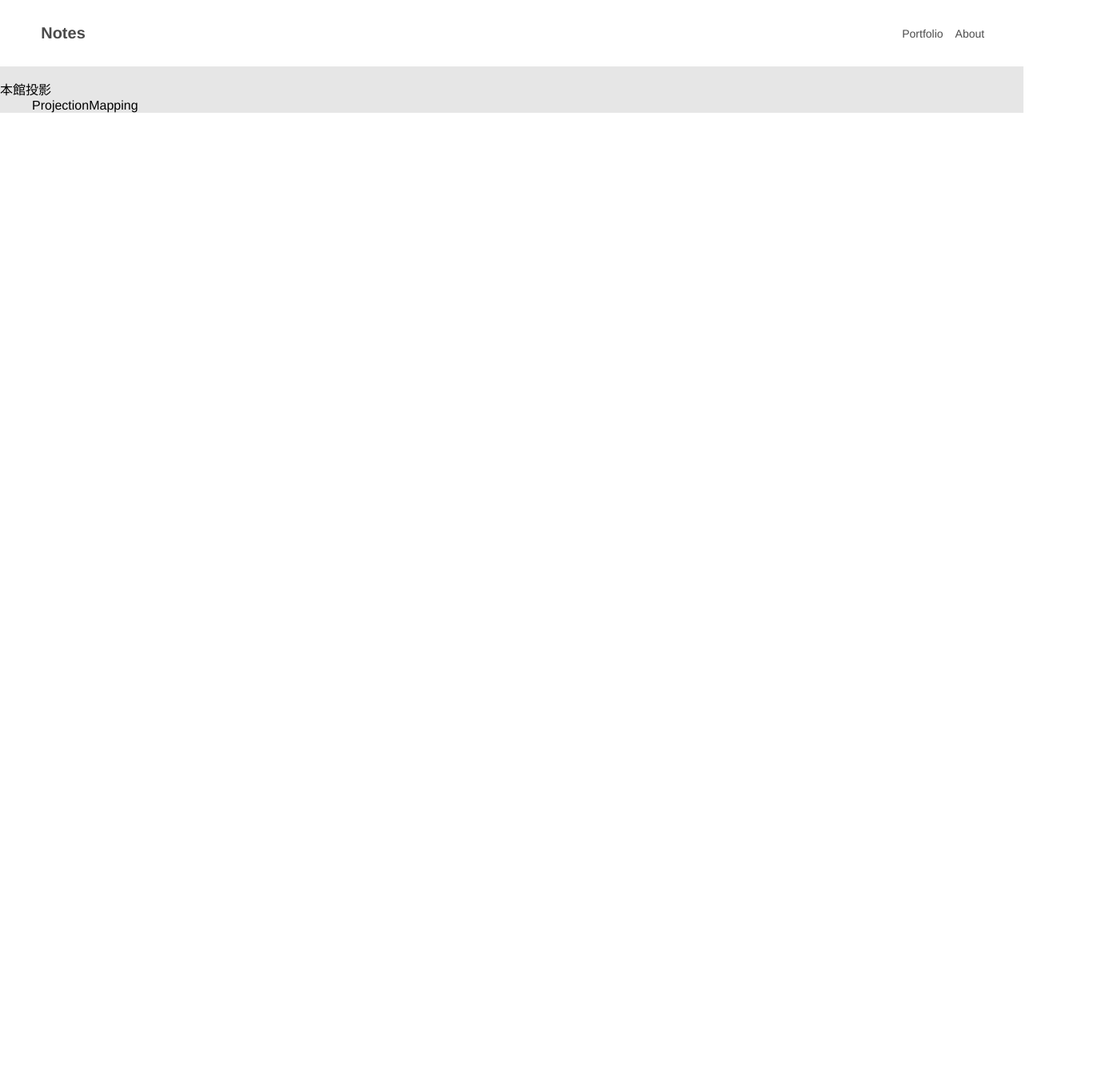
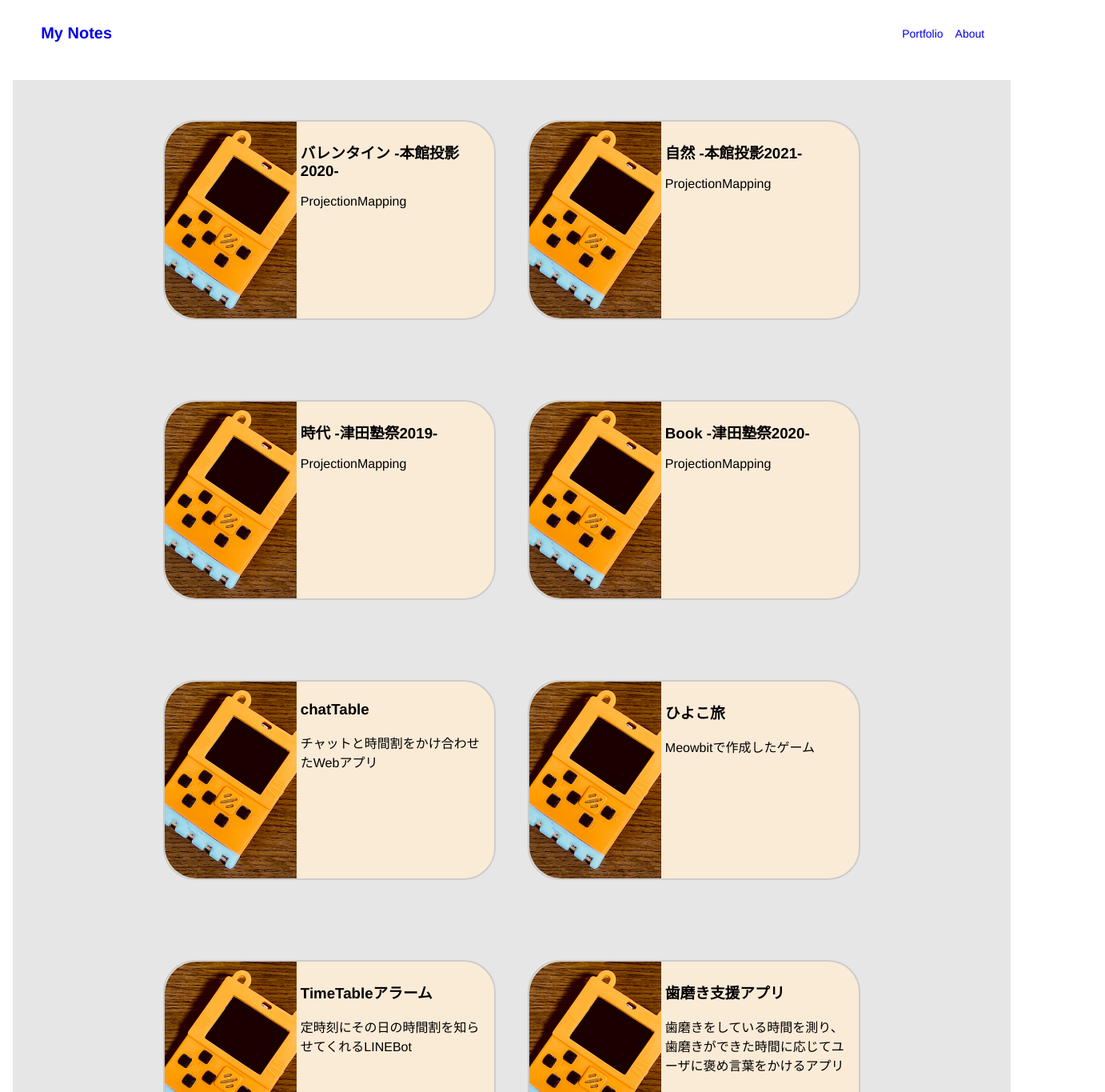
Before and after one commit to ika-si/Portfolio, a React (Create React App) app: page / in a window 1280 px wide. Shown: the top 1365 px of the page at 80% size, 1382 px wide, since content can reach past the window. Before the commit the page ends 800 px from the top, so only its background shows below. Built offline with nearby package versions, Linux system fonts and the light colour scheme.

Commit message:
workをリスト化

```diff
--- a/src/App.tsx
+++ b/src/App.tsx
@@ -9,23 +9,23 @@ const App: React.FC = () => {
     <div className="App">
       <header>
         <h1>
-          <a href="/">Notes</a>
+          <a href="/">My Notes</a>
         </h1>
         <nav className="pc-nav">
           <ul>
-            <li><a href="home">Portfolio</a></li>
-            <li><a href="blog">About</a></li>
+            <li><a href="./">Portfolio</a></li>
+            <li><a href="./">About</a></li>
           </ul>
         </nav>
       </header>
-      <div className="">
-        {/* <img src={logo} className="App-logo" alt="logo"/> */}
-        <main className="app_work-list">
-          {workList.map((props, index) => (
-            <Work key={index} {...props}/>
-          ))}
-        </main>
-      </div>
+
+      <main className="work-list">
+        {workList.map((props, index) => (
+          <Work key={index} {...props}/>
+        ))}
+      </main>
+
+      <img src={logo} className="logo" alt="logo"/>
     </div>
   );
 }
--- a/src/components/Work.tsx
+++ b/src/components/Work.tsx
@@ -1,18 +1,25 @@
 import React from 'react';
+import logo2 from '../images/meowbit.jpg';
 
 export type WorkProps = {
     workName: string;
     workDescription: string;
+    isVisible?: boolean;
 }
 
 export const Work: React.FC<WorkProps> = ({
     workName,
     workDescription,
+    isVisible = true,
 }) => {
+    if (!isVisible) return null;
     return (
-        <dl>
-            <dt>{workName}</dt>
-            <dd>{workDescription}</dd>
-        </dl>
+        <div className="work">
+            <img src={ logo2 }/>
+            <div className="sentences">
+                <h3>{workName}</h3>
+                <p>{workDescription}</p>
+            </div>
+        </div>
     );
 };
--- a/src/data.tsx
+++ b/src/data.tsx
@@ -1,8 +1,66 @@
 import { WorkProps } from "./components/Work";
+
 
 export const workList: WorkProps[] = [
     {
-        workName:"本館投影",
-        workDescription:"ProjectionMapping"
+        workName:"バレンタイン -本館投影2020-",
+        workDescription:"ProjectionMapping",
+        isVisible:true
+    },
+    {
+        workName:"自然 -本館投影2021-",
+        workDescription:"ProjectionMapping",
+        isVisible:true
+    },
+    {
+        workName:"時代 -津田塾祭2019-",
+        workDescription:"ProjectionMapping",
+        isVisible:true
+    },
+    {
+        workName:"Book -津田塾祭2020-",
+        workDescription:"ProjectionMapping",
+        isVisible:true
+    },
+    {
+        workName:"chatTable",
+        workDescription:"チャットと時間割をかけ合わせたWebアプリ",
+        isVisible:true
+    },
+    {
+        workName:"ひよこ旅",
+        workDescription:"Meowbitで作成したゲーム",
+        isVisible:true
+    },
+    {
+        workName:"TimeTableアラーム",
+        workDescription:"定時刻にその日の時間割を知らせてくれるLINEBot",
+        isVisible:true
+    },
+    {
+        workName:"歯磨き支援アプリ",
+        workDescription:"歯磨きをしている時間を測り、歯磨きができた時間に応じてユーザに褒め言葉をかけるアプリ",
+        isVisible:true
+    },
+    {
+        workName:"旗揚げゲーム",
+        workDescription:"KinectとProcessingを使用した体を使うゲーム",
+        isVisible:true
+    },
+    {
+        workName:"『sea』",
+        workDescription:"Processingを使用した海洋ゴミをクリックで取り除くゲーム",
+        isVisible:true
+    },
+    {
+        workName:"",
+        workDescription:"",
+        isVisible:false
+    },
+    {
+        workName:"",
+        workDescription:"",
+        isVisible:false
     }
+
 ]
--- a/src/styles/App.css
+++ b/src/styles/App.css
@@ -3,12 +3,11 @@
   margin: 0;
   padding: 0;
   font-family: "Hiragino Kaku Gothic Pro", "ヒラギノ角ゴ Pro W3", メイリオ, Meiryo, "ＭＳ Ｐゴシック", "Helvetica Neue", Helvetica, Arial, sans-serif;
-  background-color: #e6e6e6;
 }
 
 header {
   padding: 30px 4% 30px;
-  /* position: fixed; */
+  position: fixed;
   top: 0;
   width: 100%;
   background-color: #fff;
@@ -22,7 +21,7 @@ h1 {
 }
 a {
   text-decoration: none;
-  color: #4b4b4b;
+  /* color: #4b4b4b; */
 }
 .pc-nav {
   margin: 0 0 0 auto;
@@ -36,3 +35,40 @@ li {
   margin: 0 0 0 15px;
   font-size: 14px;
 }
+.work-list {
+  background-color: #e6e6e6;
+  margin: 100px 16px;
+  display: flex;
+  flex-wrap:wrap;
+  justify-content:center;
+  align-items:center;
+  /* align-items: center; */
+}
+.work {
+  background-color: antiquewhite;
+  /* padding: 10px 40px; */
+  margin: 50px 20px;
+  display: flex;
+  box-sizing: border-box;
+  border:2px solid #ccc;
+  /* margin: 0; */
+  /* padding: 20px; */
+  width: 33.33333333%;
+  height: 250px;
+  border-radius: 40px;
+}
+.work img {
+  border-top-left-radius: 40px;
+  border-bottom-left-radius: 40px;
+  width: 40%;
+  object-fit: cover;
+}
+.sentences {
+  margin-left: auto;
+  padding: 5px;
+  width: 66%;
+}
+.logo {
+  width: 500px;
+  height: 390px;
+}
```
Also changed, not shown: src/images/meowbit.jpg (added), 14 other files (tests, documents, lock files or other folders).
